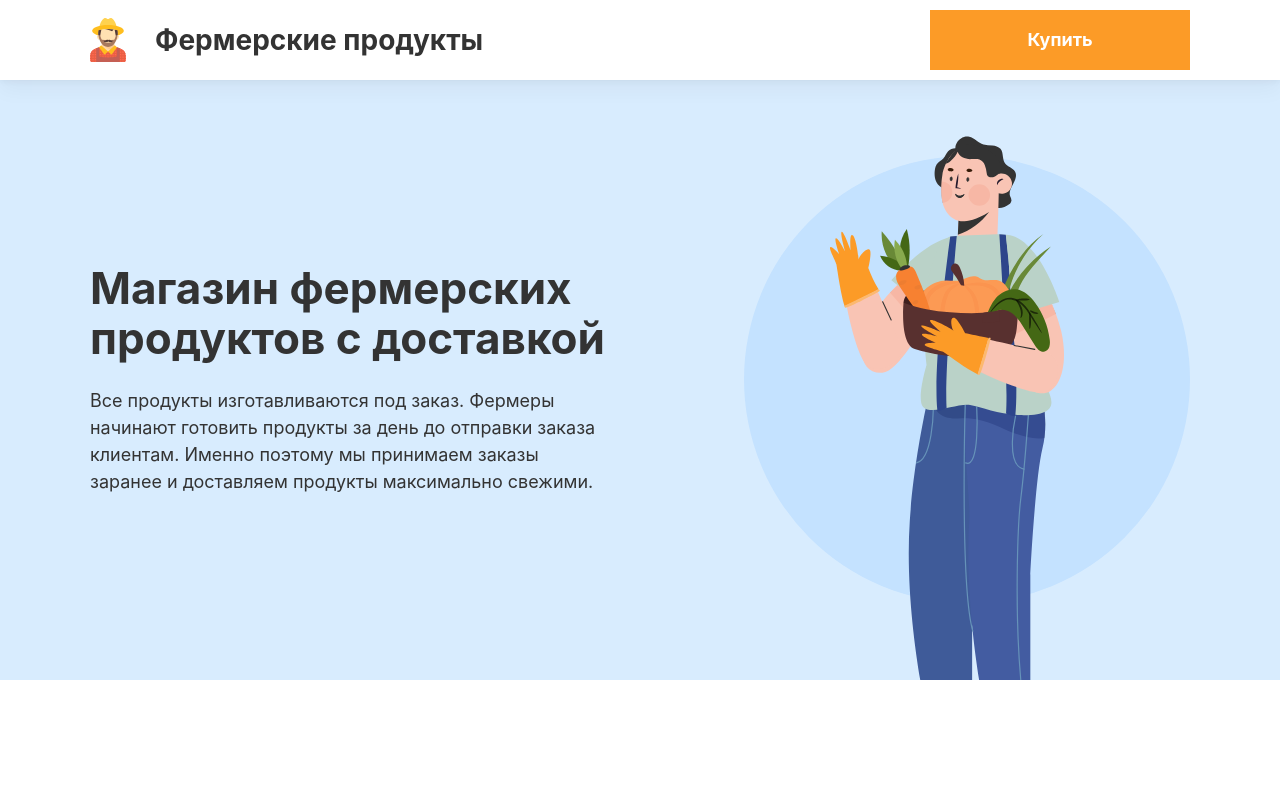
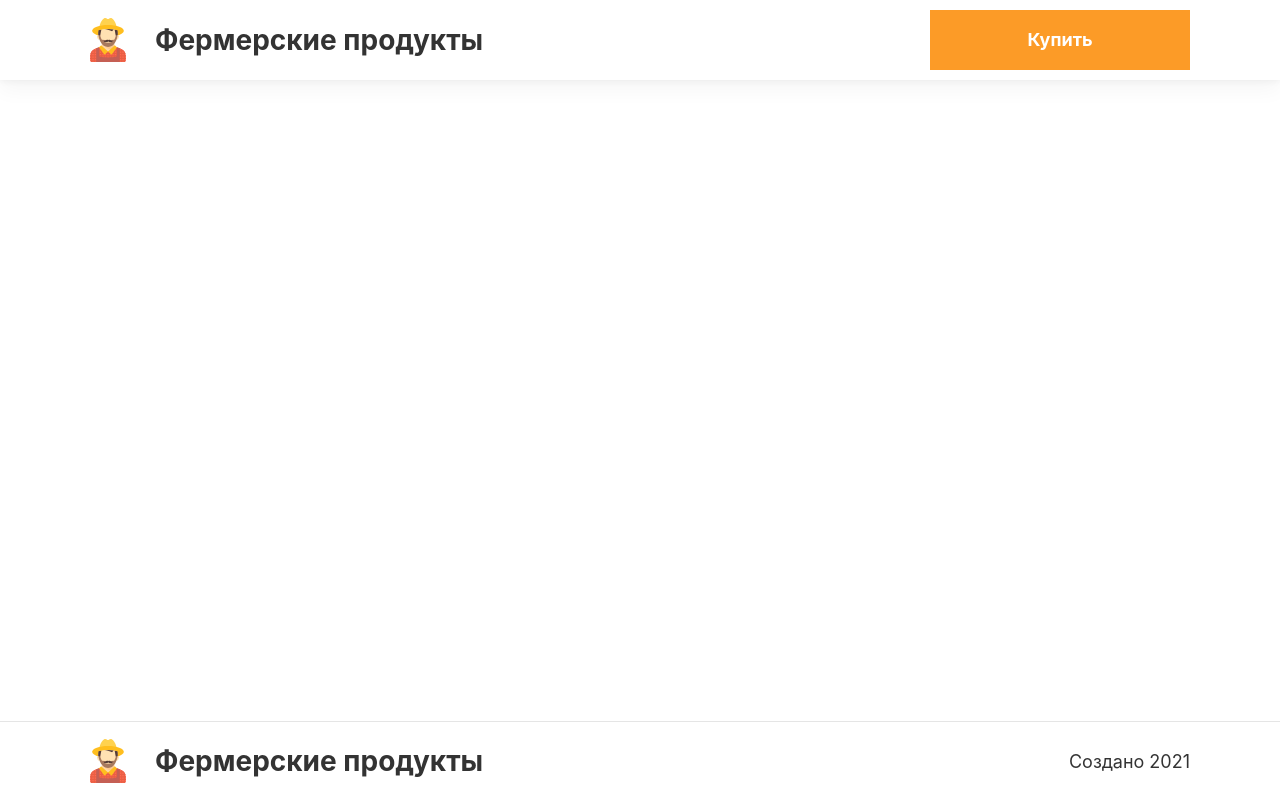
Before and after one commit to RockyBalboa21/react-farm-products, a React (Vite) app: page / in a window 1280 px wide. Shown: the top 785 px of the page. Built offline with nearby package versions, Linux system fonts and the light colour scheme.

Commit message:
Шаг 1. Создадим страницу покупки

```diff
--- a/src/components/layout/page-wrapper/page-wrapper.jsx
+++ b/src/components/layout/page-wrapper/page-wrapper.jsx
@@ -1,17 +1,16 @@
 import PropTypes from 'prop-types';
 import Header from "/src/components/layout/header/header";
 import Footer from "/src/components/layout/footer/footer";
-import MainPage from "/src/components/pages/main-page/main-page";
+import BuyPage from "/src/components/pages/buy-page/buy-page";
 import { Main } from "./styles";
 
 // Обёртка для контента страниц
-function PageWrapper({ children, features }) {
+function PageWrapper({ ...prop }) {
     return (
         <>
             <Header />
             <Main>
-                {children}
-                <MainPage features={features} />
+                <BuyPage {...prop} />
             </Main>
             <Footer />
         </>
--- /dev/null
+++ b/src/components/pages/buy-page/buy-page.jsx
@@ -0,0 +1,5 @@
+function BuyPage() {
+	return <></>;
+}
+
+export default BuyPage;
```
